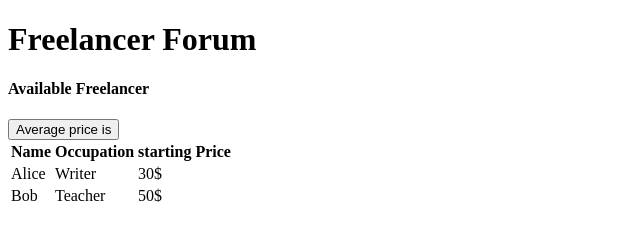
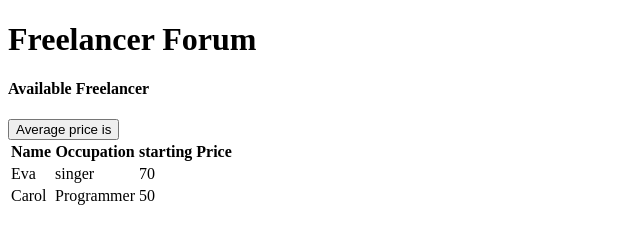
Before and after one commit to desh01prajakta/Unit2.Freelancerforum, a plain HTML site: page index.html in a window 1280 px wide. Shown: the full height of the page, 0-640 px from the left. Drawn offline with Linux system fonts and the light colour scheme.

Commit message:
adds value

```diff
--- a/index.html
+++ b/index.html
@@ -9,13 +9,14 @@
     <h1>Freelancer Forum</h1>
     <h4>Available Freelancer</h4>
     <button id = "average-info" oneclick="">Average price is</button>
-    <table>
+
+    <table id = "freeLancer">
         <tr>
             <th>Name</th>
             <th>Occupation</th>
             <th>starting Price</th>
         </tr>
-        <tr>
+        <!--<tr>
             <td>Alice</td>
             <td>Writer</td>
             <td>30$</td>
@@ -24,7 +25,7 @@
             <td>Bob</td>
             <td>Teacher</td>
             <td>50$</td>
-        </tr>
+        </tr>-->
         <!--<tr>
             <td>Carol</td>
             <td>Programmer</td>
--- a/index.js
+++ b/index.js
@@ -1,16 +1,28 @@
 
+const freeLancers = ["Alice", "Bob", "Carol", "Eva"]
+const Occupation = ["Writer", "Teacher", "singer", "Dancer", "programmer"];
+const startingPrice = [50, 70];
 
+function getAvg(startingPrice){
+let sum = 0;
+for(let i = 0; i < startingPrice.length; i++){
+    sum += startingPrice[i];
+}
+return sum/startingPrice.length
+}
+console.log(getAvg(startingPrice))
 
+const freeLancer = document.getElementById ("freeLancer")
 
-const freeLancer = ["Alice", "Bob"];
-const Occupation = ["Writer", "Teacher"];
-const number = [50, 30];
+const initialFreeLancer = [{name: "Carol", occupation: "Programmer", startingPrice: 50},{name:"Eva", occupation:"singer",startingPrice:70}];
+for(let i = 0; i < initialFreeLancer.length; i++){
 
-function getAvg(number){
-let sum = 0;
-for(let i = 0; i < number.length; i++){
-    sum += number[i];
+const row = freeLancer.insertRow(1);
+const cell = row.insertCell(0);
+const cell1 = row.insertCell(1);
+const cell2 = row.insertCell(2);
+cell1.innerHTML = initialFreeLancer[i].occupation;
+cell.innerHTML = initialFreeLancer [i].name;
+cell2.innerHTML = initialFreeLancer [i].startingPrice;
 }
-return sum
-}
-getAvg()
+getAvg([50,70])
```
